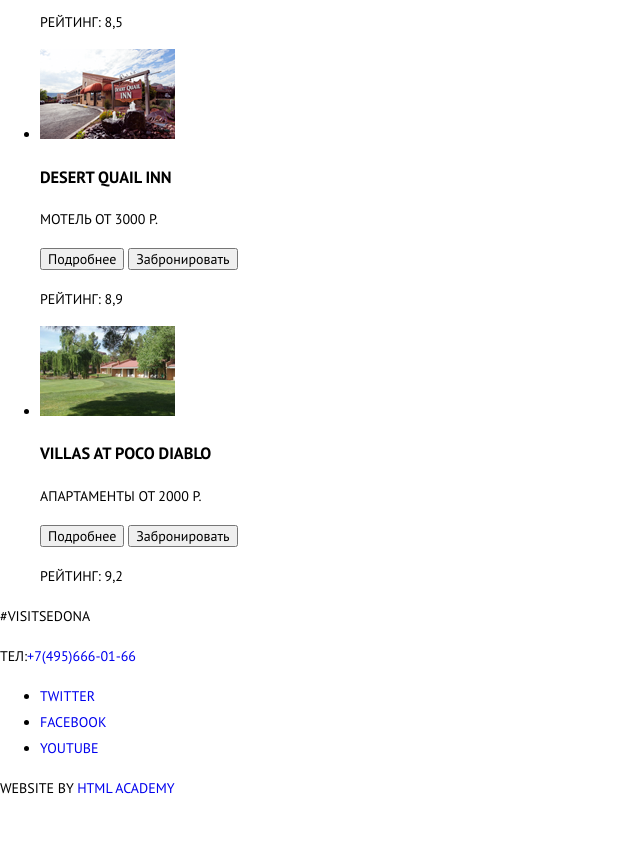
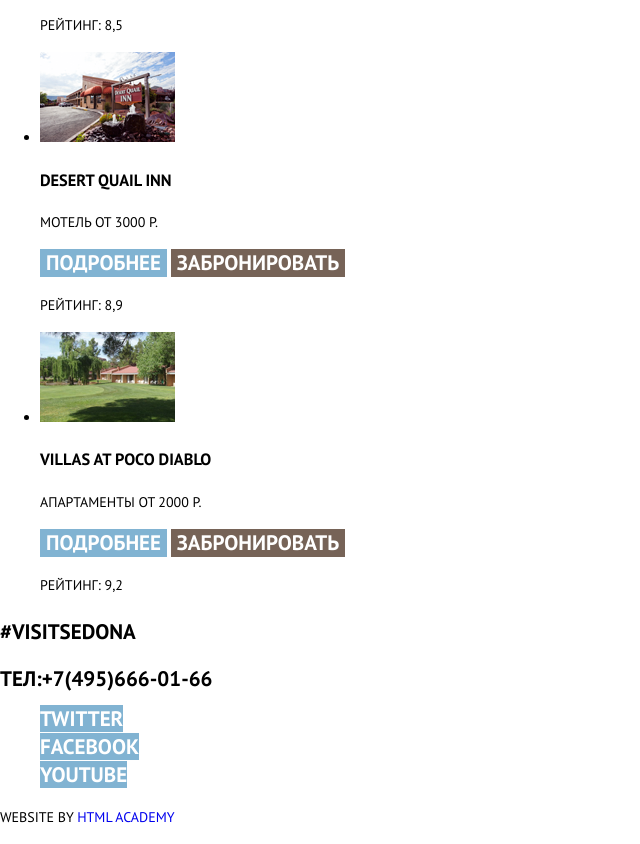
Before and after one commit to Hollowmen39/1489585-sedona-29, a plain HTML site: page hotels.html in a window 1280 px wide. Shown: the part 686-1530 px from the top of the page, without its empty margins (0-640 px from the left). Before the commit the page ends 1501 px from the top, so only its background shows below. Drawn offline with Linux system fonts and the light colour scheme.

Commit message:
Доработаны стили 2 страницы

```diff
--- a/css/style.css
+++ b/css/style.css
@@ -19,6 +19,8 @@
 
 }
 
+/* Variables */
+
 :root{
   --basic-black:#000000;
   --basic-white:#FFFFFF;
@@ -33,6 +35,8 @@
   --special-focus:#604E43;
   --special-active:#503E33;
 }
+
+/* Global */
 
 body{
   min-width: 1220px;
@@ -60,7 +64,7 @@ img{
 }
 
 /* Main header */
-.
+/* User navigation */
 
 .main-navigation{
   color: var(--basic-black);
@@ -76,8 +80,10 @@ img{
   font-weight: bold;
 }
 
+
 /* Filters */
 
+/* Breadcrumbs */
 .filters-search p{
   font-weight: bold;
   font-size: 21px;
@@ -101,6 +107,19 @@ img{
   line-height: 26px;
 }
 
+/* Search */
+.catalog a{
+ text-decoration: none;
+ color: var(--basic-black);
+ }
+
+.catalog h3:focus{
+  color: var(--basic-blue);
+}
+.catalog h3:active{
+  color:  var(--basic-black);
+  opacity: 0.3;
+}
 
 .features{
   color: var(--basic-white);
@@ -150,6 +169,8 @@ img{
   line-height: 24px;
 }
 
+/* Button */
+
 .button{
   font-weight: bold;
   font-size: 21px;
@@ -161,7 +182,9 @@ img{
   border: none;
 }
 
-.button:hover,
+.button:hover{
+  background-color: var(--basic-blue);
+}
 .button:focus{
   background-color: var(--basic-blue-focus);
 }
@@ -171,20 +194,28 @@ img{
   opacity: 0.3;
 }
 
-.button-search{
+.button-search,
+.button-book{
   background-color: var(--special);
 }
 
 .button-search:hover,
-.button-search:focus{
+.button-book:hover{
+  background-color: var(--special);
+}
+.button-search:hover,
+.button-search:focus,
+.button-book:hover,
+.button-book:focus{
   background-color: var(--special-focus);
-   opacity: 0.3;
 }
 
-.button-search:active{
+.button-search:active,
+.button-book:active{
   background-color: var(--special-active);
-  opacity: 0.3;
 }
+
+/* Main footer */
 
 .footer-contacts{
   font-size: 21px;
--- a/hotels.html
+++ b/hotels.html
@@ -59,60 +59,60 @@
         </ul>
       </section>
 
-        <section>
+        <section class="catalog">
         <ul>
           <li>
             <a href="#">
-            <img src="img/Layer21.png" width="135" height="90" alt="Гостиница Amara resort & spa">
+          <img src="img/Layer21.png" width="135" height="90" alt="Гостиница Amara resort & spa">
+            <h3>Amara resort & spa</h3>
             </a>
-            <h3>Amara resort & spa</h3>
             <p>Гостиница от 4000 р.</p>
             <!-- Ждём изучения таблиц для разделения-->
-            <button type="button">Подробнее</button>
-            <button type="button">Забронировать</button>
+            <button class="button button-details" type="button">Подробнее</button>
+            <button class="button button-book" type="button">Забронировать</button>
             <p>Рейтинг: 8,5</p>
           </li>
           <li>
             <a href="#">
               <img src="img/Layer89.png" width="135" height="90" alt="Мотель Desert Quail Inn">
+            <h3>Desert Quail Inn</h3>
             </a>
-            <h3>Desert Quail Inn</h3>
             <p>Мотель от 3000 р.</p>
-            <button type="button">Подробнее</button>
-            <button type="button">Забронировать</button>
+            <button class="button button-details" type="button">Подробнее</button>
+            <button class="button button-book" type="button">Забронировать</button>
             <p>Рейтинг: 8,9</p>
           </li>
           <li>
             <a href="#">
               <img src="img/Rectangle.png" width="135" height="90" alt="Апартаменты Villas at poco Diablo">
+            <h3>Villas at poco Diablo</h3>
             </a>
-            <h3>Villas at poco Diablo</h3>
             <p>Апартаменты от 2000 р.</p>
-            <button type="button">Подробнее</button>
-            <button type="button">Забронировать</button>
+            <button class="button button-details" type="button">Подробнее</button>
+            <button class="button button-book" type="button">Забронировать</button>
             <p>Рейтинг: 9,2</p>
           </li>
         </ul>
       </section>
     </main>
 
-    <footer>
-      <section>
-        <p>#Visitsedona</p>
-        Тел:<a href="tel:+7(495)666-01-66">+7(495)666-01-66</a>
+    <footer class="page-footer main-footer">
+      <section class="footer-contacts">
+        <p class="hashtag">#Visitsedona</p>
+        Тел:<a class="contacts-phone" href="tel:+7(495)666-01-66">+7(495)666-01-66</a>
       </section>
 
-      <section>
+  <div class="social">
         <ul>
-          <li><a href="#">Twitter</a></li>
-          <li><a href="#">Facebook</a></li>
-          <li><a href="#">Youtube</a></li>
+          <li><a class="button social-button" href="#">Twitter</a></li>
+          <li><a class="button social-button" href="#">Facebook</a></li>
+          <li><a class="button social-button" href="#">Youtube</a></li>
         </ul>
-      </section>
+      </div>
 
-      <p>
+      <p class="html-academy">
         Website by
-        <a href="https://htmlacademy.ru">HTML Academy</a>
+        <a class="button-academy" href="https://htmlacademy.ru">HTML Academy</a>
       </p>
     </footer>
 </body>
```
